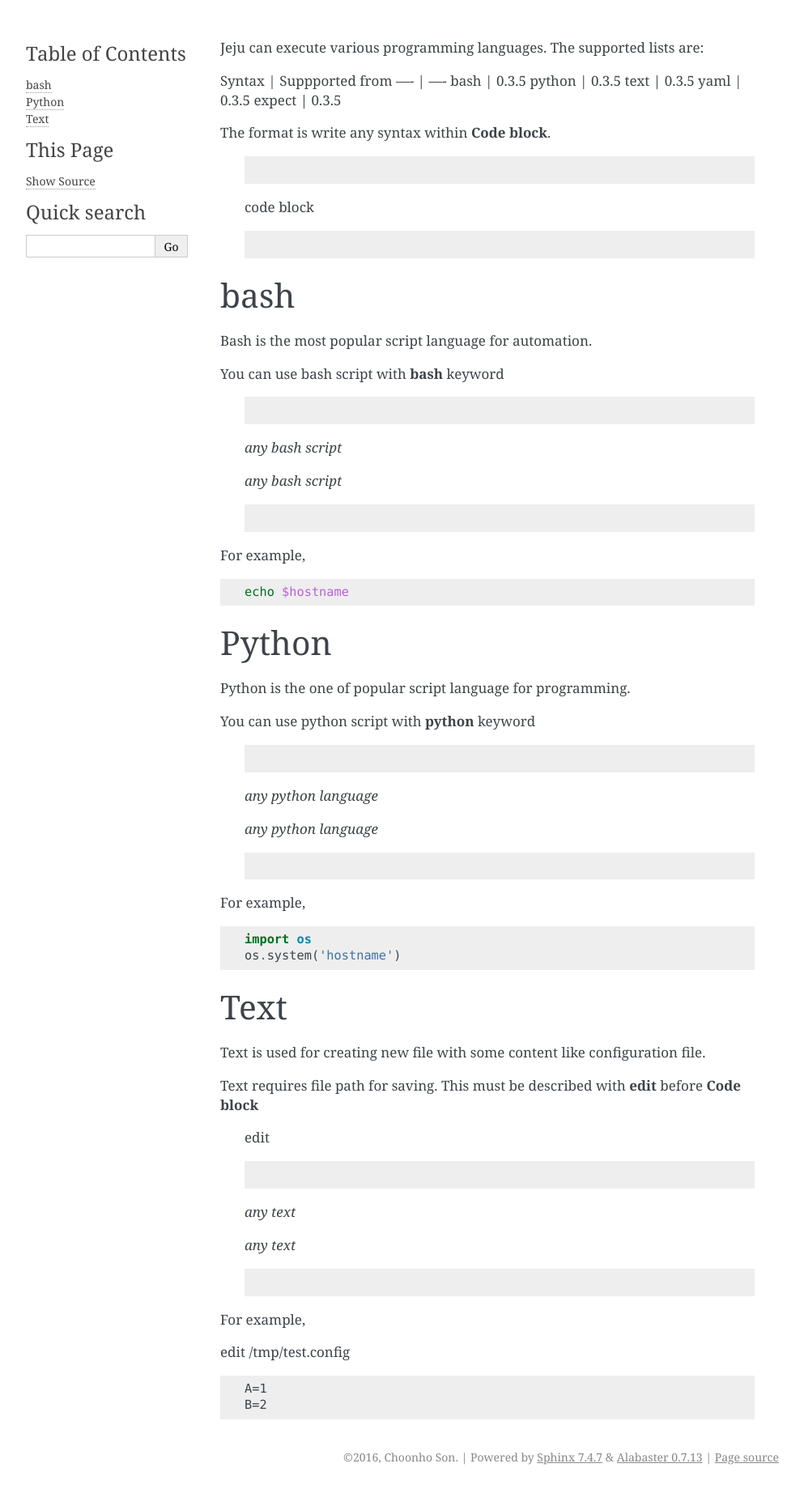
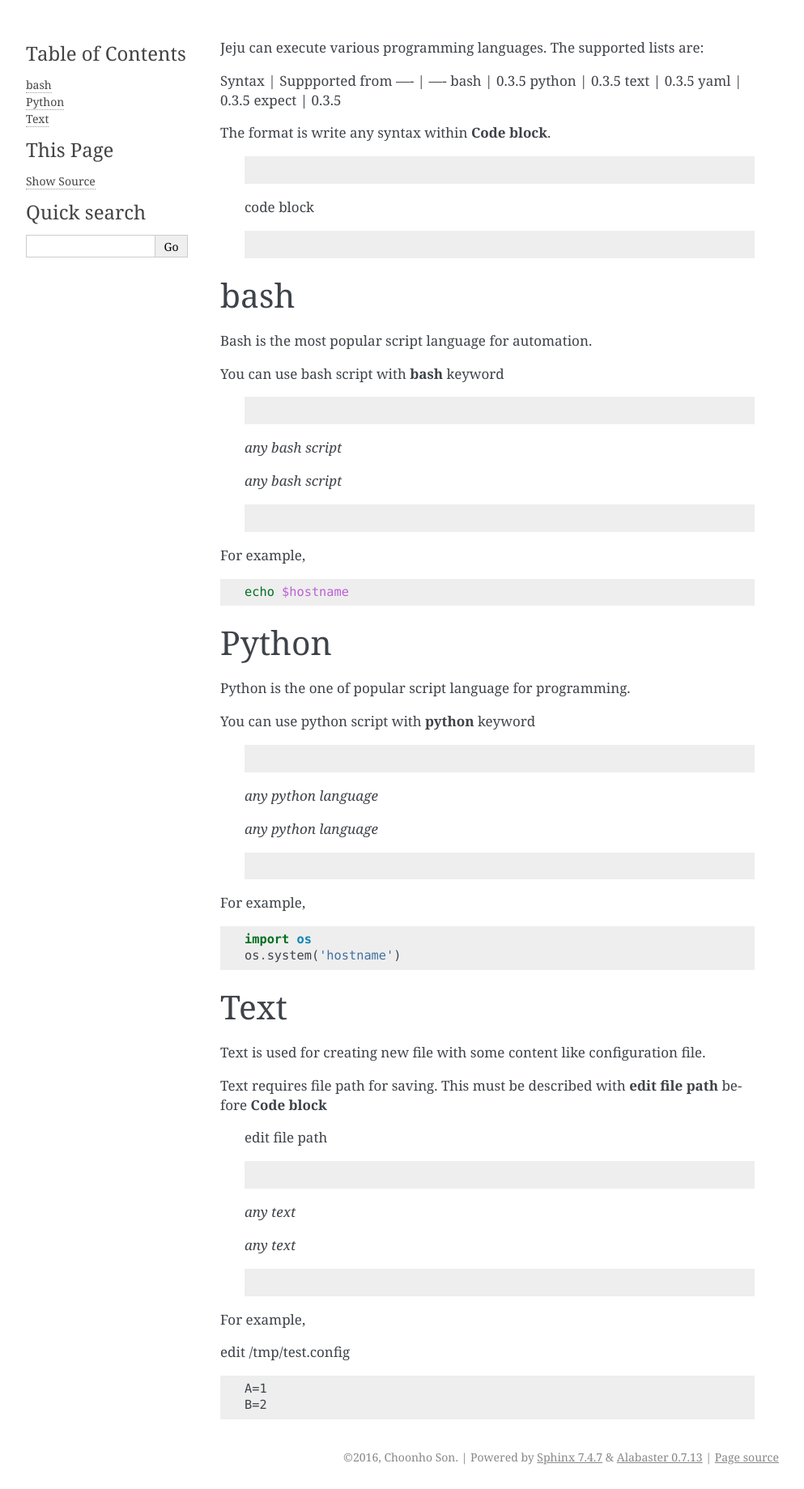
Before and after one commit to pyengine/jeju, a Sphinx documentation site: the page built from docs/user_guide.md, in a window 1280 px wide. Shown: the whole page at 81% size, without its empty margins (148-1141 px from the left). Built offline with Sphinx 7.4.7, drawn with Linux system fonts in a browser that asks for light colours.

Commit message:
Update User guide
Signed-off-by: Choonho Son <choonho.son@gmail.com>

```diff
--- a/docs/user_guide.md
+++ b/docs/user_guide.md
@@ -63,9 +63,9 @@ os.system('hostname')
 
 Text is used for creating new file with some content like configuration file.
 
-Text requires file path for saving. This must be described with **edit <file path>** before **Code block**
+Text requires file path for saving. This must be described with **edit file path** before **Code block**
 
-> edit *<file path>*
+> edit file path
 
 >
 
```
